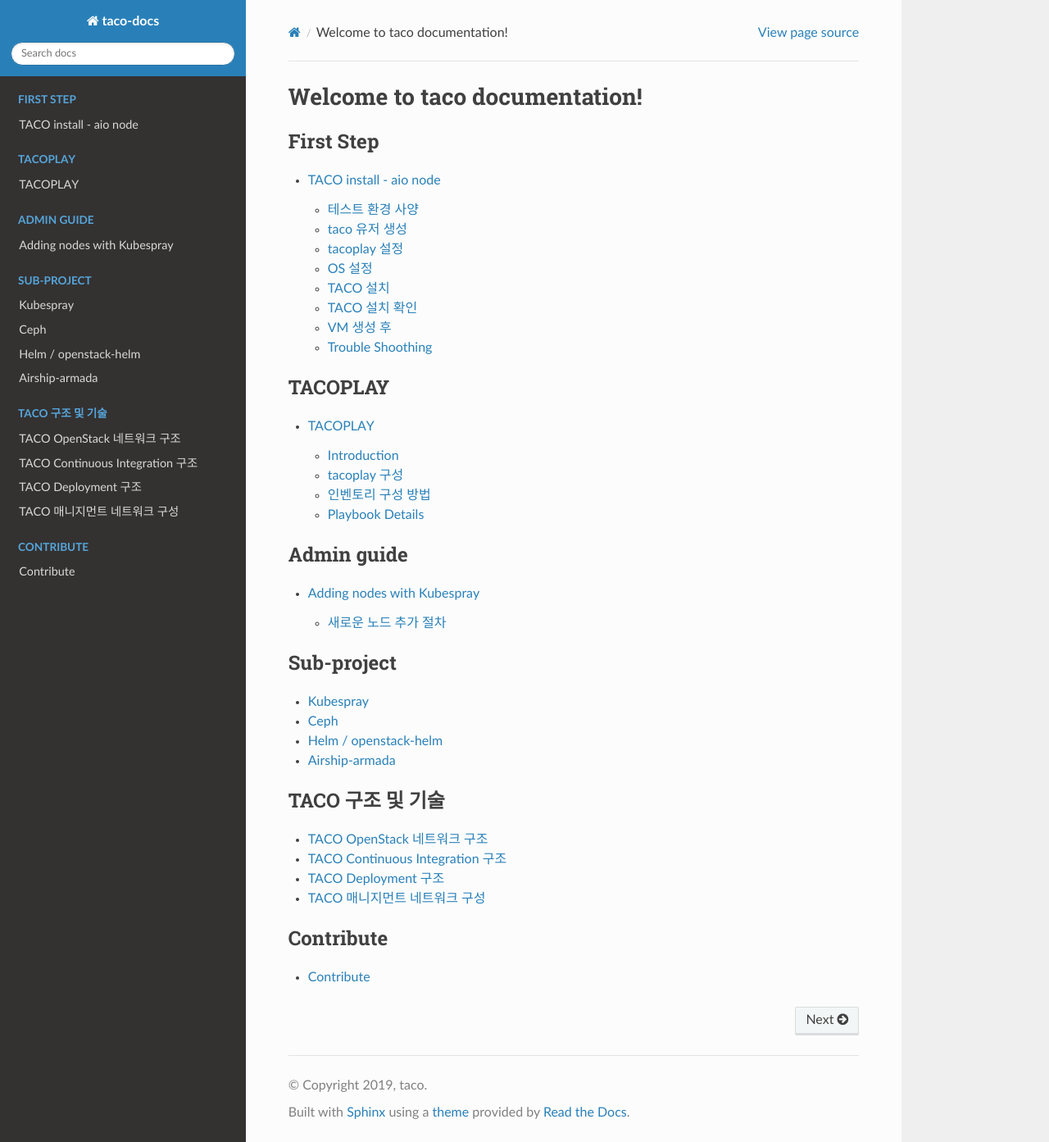
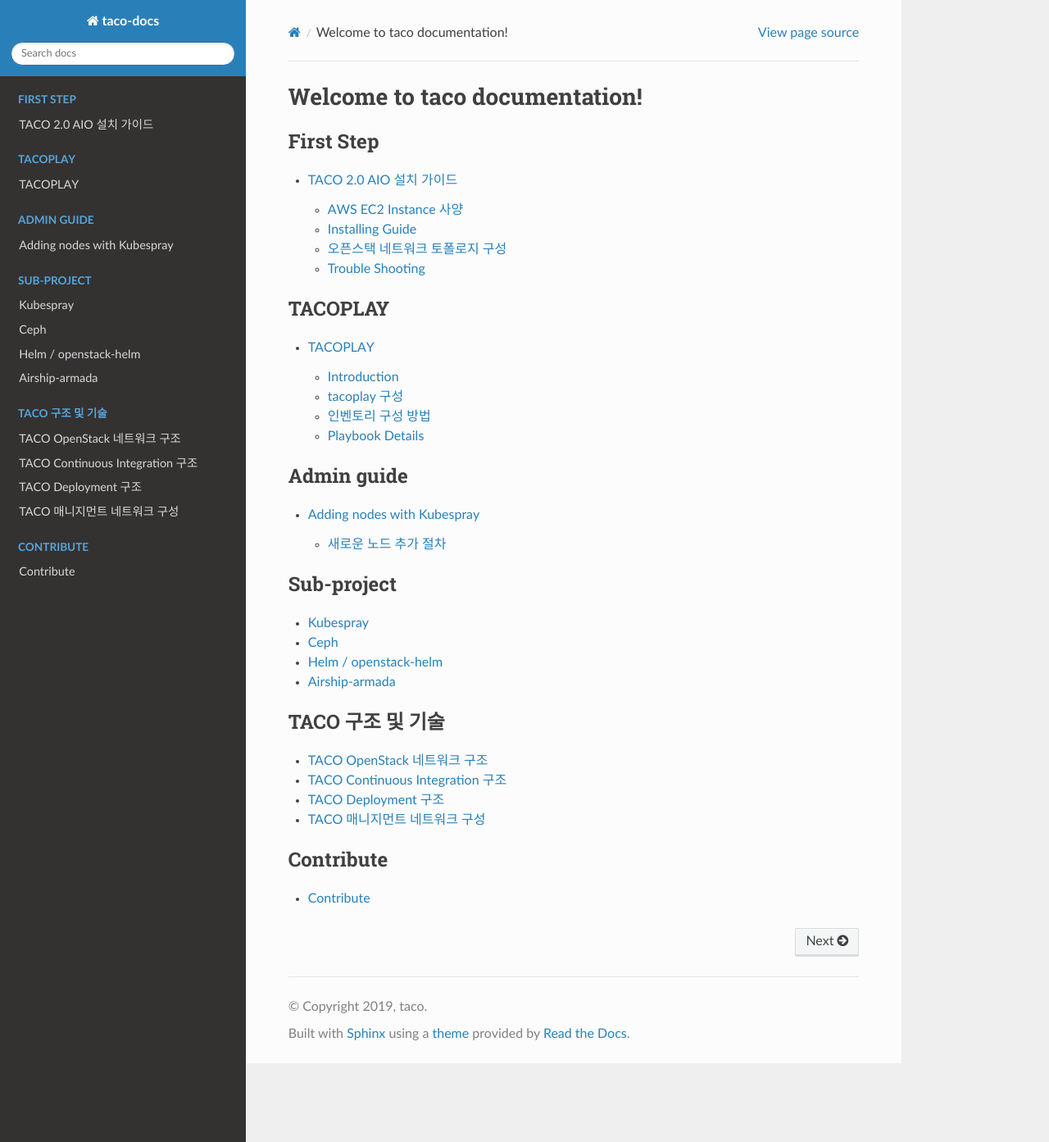
Before and after one commit to openinfradev/taco-docs, a Sphinx documentation site: the page built from docs/source/index.rst, in a window 1280 px wide and 1393 px high. Shown: the whole window at 82% size. Built offline with Sphinx 7.4.7 and the Read the Docs theme 2.0.0, drawn with Linux system fonts in a browser that asks for light colours; some of the changed lines change nothing that is shown.

Commit message:
taco-2.0

```diff
--- a/docs/source/intro/aio.rst
+++ b/docs/source/intro/aio.rst
@@ -1,318 +1,410 @@
-***********************
-TACO install - aio node
-***********************
+***************************
+TACO 2.0 AIO 설치 가이드
+***************************
 
-테스트 환경 사양
+이 매뉴얼은 AWS에서 생성한 EC2 환경을 기준으로 작성되었다.
+
+AWS EC2 Instance 사양
+=====================
+
+* OS : CentOS Linux 7.7.1908
+* Flavor : m5.2xlarge
+* vCPU : 8
+* MEM : 32G (24G 이상 권장)
+* Root Disk Volume : 200G
+* Additional Empty Volume : 50G
+* 외부 접근을 위해 개방할 포트 : 80, 30608, 31000
+
+Installing Guide
 ================
-
-이 매뉴얼은 다음 환경에서 테스트 한 것을 바탕으로 작성하였다.
-
-* Flavor : m1.3xlarge
-* VCPU:8
-* RAM: 24G
-* Disk: 160G
-* OS: CentOS-7-x86_64-GenericCloud-1901
-
-
-taco 유저 생성
-==============
-
-* 유저 생성
-
-ssh 접속 시 사용할 taco 유저를 생성하고 사용할 패스워드를 입력한다.
-
-.. code-block:: bash
-
-   $ sudo adduser taco
-   $ sudo passwd taco
-
-|
 
 * sudo 권한 설정
 
-taco 계정에 패스워드 없이 사용할 수 있는 sudo 권한을 부여한다.
+OS 설치시 기본으로 생성되는 centos 계정을 사용한다.
+
+centos 계정이 패스워드 없이 sudo를 사용할 수 있도록 아래와 같이 설정한다.
 
 .. code-block:: bash
 
    $ sudo visudo
    ## Allow root to run any commands anywhere
-   100 root    ALL=(ALL)       ALL
-   taco  ALL=(ALL) NOPASSWD: ALL
+   root    ALL=(ALL)       ALL
+   centos  ALL=(ALL:ALL) NOPASSWD: ALL
 
 |
 
-* sshd_config 수정
-
-외부에서 ID/Password 를 사용해 ssh 접속이 가능하도록 sshd-config 파일의 PasswordAuthentication yes 항목의 주석처리를 풀어준다.
+* 패키지 업데이트
 
 .. code-block:: bash
 
-   $ sudo vi /etc/ssh/sshd-config
-   # To disable tunneled clear text passwords, change to no here!
-   PasswordAuthentication yes
+   $ sudo yum update -y
+   $ sudo yum install -y bridge-utils epel-release python3 git
+   $ sudo yum update -y
 
 |
 
-* sshd 재시작 및 재접속
+* tacoplay 다운로드
 
-수정한 sshd_config를 읽어오기 위해 sshd 재시작 후 기존 계정을 exit 하고 taco계정으로 재접속한다.
+tacoplay는 taco를 설치하는 프로그램이다.
 
 .. code-block:: bash
 
-   $ sudo service sshd restart
-
-|
-|
-
-tacoplay 설정
-=============
-
-* Tacoplay 받아서 준비하기
-
-.. code-block:: bash
-
-   $ sudo yum install -y git selinux-policy-targeted bridge-utils epel-release
+   $ sudo su - centos
+   $ cd ~/
+   $ git clone -b tacoplay-2.0 --single-branch https://github.com/openinfradev/tacoplay.git
+   $ cd tacoplay/
    $ sudo yum install -y python-pip
-   $ sudo pip install --upgrade pip==9.0.3
-   $ git clone https://github.com/openinfradev/tacoplay.git
-   $ cd tacoplay/
-
-|
-
-* 하위 프로젝트들 fetch
-
-   * armada :  armada 설치에 필요한 소스
-   * ceph-ansible : ceph 설치에 사용되는 ansible playbook
-   * kubespray : kubernetes 설치에 사용되는 ansible playbook
-   * charts : kubernetes위에 openstack을 배포하는 데 필요한 helm chart
-
-.. code-block:: bash
-
+   $ sudo pip install --upgrade pip
+   $ sudo pip install -r requirements.txt --upgrade --ignore-installed
    $ ./fetch-sub-projects.sh
 
 |
 
-* ceph-ansible site.yml 생성
+* (오픈스택을 설치하는 경우) 브릿지 네트워크 구성
+
+K8s만 설치하는 경우 브릿지 네트워크 구성은 생략한다.
+
+네트워크 인터페이스가 1개 뿐인 경우를 전제로 한다.
+
+루트 계정에서 구성을 진행하며 명령어 앞에 # 은 루트 계정임을 의미한다.
 
 .. code-block:: bash
 
-   $ cp ceph-ansible/site.yml.sample ceph-ansible/site.yml
+   $ sudo su -
+   # cd /etc/sysconfig/network-scripts/
 
 |
 
-* extra-vars.yml 파일 설명
-
-ansible-playbook 실행 시 필요한 변수 값을 정의한다.
-
-| - monitor_interface, public_network, cluster_network, lvm_volumes 확인 후 적절한 값으로 수정
-
-ceph osd disk를 위하여 volume 2개를 새로 생성하고 vm과 연결해준다.
-lsblk 명령어를 통해 ceph에서 사용할 수 있는 디스크를 확인한다.
-
-.. figure:: _static/prd1.png
-
-ip a 명령어로 host의 ip주소를 확인한다.
-
-.. figure:: _static/prd2.png
-
-lsblk와 ip a 명령어를 통해 확인한 값들로 extra-vars.yml 파일의 monitor_interface, public_network, cluster_network, lvm_volumes를 변경
-
-이때 public_network, cluster_network 를 호스트 네트워크 대역에 맞추어 설정한다.
+default 이더넷 인터페이스명을 아래 명령어로 확인한다. AWS EC2 기준 인터페이스명은 "ens5" 이다.
 
 .. code-block:: bash
 
-   $ cd ~/tacoplay/inventory/sample/aio
-   $ vi extra-vars.yml
+   # ip a
+   ex) ens5
+|
 
-.. figure:: _static/prd3.png
+network-scripts 디렉토리의 ifcfg-(인터페이스명) 파일을 아래 내용과 같이 수정한다. ex) ifcfg-ens5
+
+.. code-block:: bash
+
+   # vi ifcfg-ens5
+   DEVICE=ens5
+   ONBOOT=yes
+   TYPE=Ethernet
+   BRIDGE=br-data
+   BOOTPROTO=none
+   NM_CONTROLLED=no
 
 |
 
-* armada-manifest.yaml 수정
+network-scripts 디렉토리에 ifcfg-br-data 파일을 생성하여 아래 내용을 저장한다.
 
+게이트웨이 주소는 "$ netstat -r" 명령어로 확인할 수 있다.
+
+host ip 주소는 "$ ip a" 명령어로 확인할 수 있다.(netstat -r 혹은 route 명령으로 두개 모두 확인할 수 있는지 확인하고 이미지 첨부 예정)
 
 .. code-block:: bash
 
-   $ cd ~/tacoplay/inventory/sample/aio
-   $ vi armada-manifest.yaml
+   # vi ifcfg-br-data
+   BOOTPROTO=none
+   DEFROUTE=yes
+   DEVICE=br-data
+   GATEWAY=(게이트웨이 주소)
+   IPADDR=(host ip 주소)
+   NETMASK=255.255.255.0
+   ONBOOT=yes
+   TYPE=Bridge
+   STP=no
+   NM_CONTROLLED=no
 
 |
 
-호스트의 네트워크 설정에 맞게 openstack에 사용할 인터페이스를 수정해 주어야 한다.
-
-neutron chart의 ``data.values.network.interface.tunnel`` 을 host가 사용하는 interface이름으로 변경한다.
-
-.. figure:: _static/prd4.png
-
-nova chart의 ``data.values.conf.hypervisor.host_interface`` 와 ``data.values.conf.libvirt.live_migration_interface`` 도 host의 interface 이름으로 변경한다.
-
-.. figure:: _static/prd5.png
-
-모든 차트의 source 디렉토리 위치가 예시 파일로 주어진 armada-manifest.yaml에서는 /home/centos/tacoplay/...로 되어있다. 이를 자신의 환경에서 tacoplay가 설치되어 있는 경로로 수정 한다.
+설정한 내용을 적용한다.
 
 .. code-block:: bash
 
-   $ cd ~/tacoplay/inventory/sample/aio
-   $ vi armada-manifest.yaml
-
-ex)
-
-.. figure:: _static/pwd.png
+   # systemctl restart network
+   # brctl addbr br-data
+   # brctl addif br-data ens5
+   # ip link add veth0 type veth peer name veth1
+   # ip link set veth0 up
+   # ip link set veth1 up
 
 |
-|
 
-OS 설정
-=======
-
-* 호스트 파일 설정
-
-/etc/hosts 파일에서 127.0.0.1 ip에 taco-aio를 추가한다.
+"$ ip a"명령어로 ens5의 MAC address를 확인하여 아래 명령을 수행한다.
 
 .. code-block:: bash
 
-   $ sudo vi /etc/hosts
-   ## TACO ClusterInfo
-   127.0.0.1 taco-aio localhost localhost.localdomain localhost4 localhost4.localdomain4
+   # brctl addif br-data veth1;ifconfig br-data hw ether (ens5의 MAC address)
+   ex) MAC address가 02:ae:fa:xx:88:00이라면, # brctl addif br-data veth1;ifconfig br-data hw ether 02:ae:fa:xx:88:00
 
 |
-|
 
-TACO 설치
-=========
-
-* TACO playbook 실행에 필요한 패키지 설치
+오픈스택을 위한 브릿지 네트워크 설정을 마치고 centos 계정으로 전환한다.
 
 .. code-block:: bash
 
-   cd ~/tacoplay
-   sudo pip install -r ceph-ansible/requirements.txt
-   sudo pip install -r kubespray/requirements.txt --upgrade
-   sudo pip install -r requirements.txt --upgrade
+   # su - centos
 
 |
 
-* Taco 설치
+* 인벤토리 설정(오픈스택을 설치하는 경우)
+
+설정에 필요한 host_ip_대역은 다음과 같이 확인한다.
 
 .. code-block:: bash
 
-   $ cd ~/tacoplay
-   $ ansible-playbook -b -i inventory/sample/aio/hosts.ini -e @inventory/sample/aio/extra-vars.yml site.yml
-
-
-| ansible-playbook 옵션 설명
-| -i : 사용할 inventory 파일 지정
-| -e : 실행시간에 변수 값 전달
-
+   $ ip a
+   ex) 확인된 ip가 101.101.101.11/24 라면 host_ip_대역은 101.101.101.0/24 이다.
 
 |
-|
 
-TACO 설치 확인
-==============
-
-* pod 확인
+설정에 필요한 additional_empty_volume은 다음과 같이 확인한다.
 
 .. code-block:: bash
 
-   $ kubectl get pods -n openstack   <- pod 상태 확인
-   $ watch 'kubectl get pods -n openstack'   <- watch 명령어를 통해 pod의 상태를 실시간으로 확인
-   $ watch 'kubectl get pods -n openstack | grep -v Com'   <- Completed 된 상태의 pod를 제외하고 실시간으로 확인
-
-다음 사진과 같이 pod가 다 뜨게 되면 taco설치가 완료되었다. (kubectl get pods -n openstack | grep -v Com 실행결과)
-
-.. figure:: _static/getpod.png
+   $ lsblk
+   ex) nvme1n1
 
 |
 
-* horizon 접속
+샘플 extra-vars.yml 파일에서 아래와 같이 5가지 항목을 수정한다.
 
-http://IP:31000    <-배정받은 machine의 ip를 넣어준다.
+.. code-block:: bash
 
-.. figure:: _static/horizon.png
-
-| domain : default
-| id : admin
-| pw : password
+   $ vi ~/tacoplay/inventory/sample/extra-vars.yml
+   taco_apps: ["openstack"]
+   monitor_interface: br-data
+   public_network: host_ip_대역(ex. 101.101.101.0/24)
+   cluster_network: host_ip_대역(ex. 101.101.101.0/24)
+   lvm_volumes:
+     - data: /dev/addtional_empty_volum (ex. /dev/nvme1n1)
 
 |
 
-* Network 설정
+샘플 openstack-manifest.yaml 파일에서 아래와 같이 3가지 항목을 수정한다.
 
 .. code-block:: bash
 
-   #!/bin/bash
-   sudo ip addr add 10.10.10.1/24 dev br-ex
-   sudo ip link set br-ex up
-   sudo iptables -A FORWARD -o br-ex -j ACCEPT
-   sudo iptables -A FORWARD -o eth0 -j ACCEPT
-   sudo iptables -t nat -A POSTROUTING -o eth0 -j MASQUERADE
+   $ vi ~/tacoplay/inventory/sample/openstack-manifest.yaml
+   1138             physical_interface_mappings: "provider:veth0"
+   1320         host_interface: br-data
+   1322         live_migration_interface: br-data
 
 |
 
-* Openstack 설치 검증
+* 인벤토리 설정(K8s만 설치하는 경우)
+
+설정에 필요한 host_ip_대역은 다음과 같이 확인한다.
 
 .. code-block:: bash
 
-   $ cd ~/tacoplay
-   $ scripts/taco-test.sh
-
-
-| 위의 script를 수행하면 다음과 같은 task들을 수행하여 Openstack이 정상 동작하는지 검증하게 된다.
-| - (가상) Network 및 Router 생성
-| - Cirros Image upload
-| - SecurityGroup 생성
-| - Keypair Import
-| - VM 생성 후 floating IP 추가
-| - Volume 생성 후 VM에 추가
+   $ ip a
+   ex) 확인된 ip가 101.101.101.11/24 라면 host_ip_대역은 101.101.101.0/24 이다.
 
 |
-|
 
-VM 생성 후
-==========
-
-* 생성된 VM 확인하기
-
-다음과 같은 명령어를 통해 taco-test 스크립트를 돌려 생성된 VM을 확인할 수 있다. 결과 Networks 란에서 생성된 VM 의 ip 주소를 확인한다.
+설정에 필요한 additional_empty_volume은 다음과 같이 확인한다.
 
 .. code-block:: bash
 
-   $ openstack server list
-
-   > 결과
-   +--------------------------------------+------+--------+------------------------------------+--------------+---------+
-   | ID                                   | Name | Status | Networks                           | Image        | Flavor  |
-   +--------------------------------------+------+--------+------------------------------------+--------------+---------+
-   | 4dd41f3c-f230-4100-aaaf-3c58cc942463 | test | ACTIVE | private-net=172.30.1.7, 10.10.10.3 | Cirros-0.4.0 | m1.tiny |
-   +--------------------------------------+------+--------+------------------------------------+--------------+---------+
+   $ lsblk
+   ex) nvme1n1
 
 |
 
-* 생성된 VM에 접속, 외부 통신 확인
-
-ssh로 VM 에 접속 후, 네트워크 접속 상태를 확인하기 위해 ping 테스트를 수행한다.
+샘플 extra-vars.yml 파일에서 아래와 같이 5가지 항목을 수정한다.
 
 .. code-block:: bash
 
-   [root@taco-aio ~]# ssh cirros@10.10.10.3    #생성된 VM의 ip주소를 넣는다.
-   $ ping 8.8.8.8
-   PING 8.8.8.8 (8.8.8.8): 56 data bytes
-   64 bytes from 8.8.8.8: seq=0 ttl=53 time=1.638 ms
-   64 bytes from 8.8.8.8: seq=1 ttl=53 time=1.498 ms
-   64 bytes from 8.8.8.8: seq=2 ttl=53 time=1.147 ms
-   64 bytes from 8.8.8.8: seq=3 ttl=53 time=1.135 ms
-   64 bytes from 8.8.8.8: seq=4 ttl=53 time=1.237 ms
+   $ vi ~/tacoplay/inventory/sample/extra-vars.yml
+   taco_apps: [""]
+   monitor_interface: ens5
+   public_network: host_ip_대역(ex. 101.101.101.0/24)
+   cluster_network: host_ip_대역(ex. 101.101.101.0/24)
+   lvm_volumes:
+     - data: /dev/addtional_empty_volum (ex. /dev/nvme1n1)
 
-|
 |
 
 
-Trouble Shoothing
-=================
+* tacoplay 실행
 
-* Missing value auth-url required for auth plugin password
+위의 설정을 모두 했다면 한 번에 모든 구성을 배포해도 되지만, 이슈 발생을 대비하여 ceph - k8s - openstack 순서로 배포한다.
 
 .. code-block:: bash
 
-   $ . tacoplay/scripts/adminrc
+   $ cd ~/tacoplay/
+   ##1. ceph 배포
+   $ ansible-playbook -b -i inventory/sample/hosts.ini -e @inventory/sample/extra-vars.yml site.yml --tags setup-os,ceph,ceph-post-install --skip-tags k8s,lma,openstack,deploy
+
+|
+
+"$ ceph status" 명령을 통해 ceph이 잘 배포되었는지 확인하고, K8s를 배포한다.
+
+.. code-block:: bash
+
+   ##2. K8s 배포
+   $ ansible-playbook -b -i inventory/sample/hosts.ini -e @inventory/sample/extra-vars.yml site.yml --tags ceph-post-install,k8s --skip-tags setup-os,ceph,lma,openstack,deploy
+
+|
+
+"$ kubectl get pods -n kube-system" 명령을 통해 K8s가 잘 배포되었는지 확인한다. 오픈스택을 설치하는 경우 이어서 오픈스택을 배포한다.
+
+.. code-block:: bash
+
+   ##3. 오픈스택 배포
+   $ ansible-playbook -b -i inventory/sample/hosts.ini -e @inventory/sample/extra-vars.yml site.yml --skip-tags setup-os,ceph,lma,k8s
+
+|
+
+ansible-playbook이 성공적으로 종료되었다면 <host_ip>:31000 으로 웹 접속하여 openstack를 사용할 수 있다.
+(로그인 정보: default / admin / password)
+
+
+테스트 환경 사양에 따라 배포 완료 시간이 40분에서 2시간까지 달라질 수 있다. 오픈스택 배포 중인 경우 별도의 터미널에 watch 명령을 사용하여 Completed나 Running 상태가 아닌 파드들을 모니터링할 수 있다.
+
+.. code-block:: bash
+
+   $ watch 'kubectl get pods -n openstack | grep -v Comp | grep -v Runn'
+
+|
+
+* ansible 로그 확인 방법
+1. /tmp/ansible.log를 확인한다.
+2. ansible-playbook 명령시 -vvvv 옵션을 추가하면 더 구체적인 로그가 기록된다.
+3. ansible-playbook 명령시 > example_ansible_log_0 옵션을 추가하면 로그가 터미널에 출력되지 않고 파일에 기록된다. "$ tail -f example_ansible_log_0"로 모니터링 할 수 있다.
+
+* K8s 배포 확인 방법
+1. kube-system 네임스페이스를 갖는 K8s 리소스들이 잘 작동중인지 확인한다.
+
+.. code-block:: bash
+
+   $ kubectl get pods -n kube-system
+   $ kubectl get services -n kube-system
+   $ kubectl get deployments -n kube-system
+
+|
+
+* 오픈스택 배포 확인 방법
+1. /tmp/openstack-deployment.log를 확인한다.
+2. openstack 네임스페이스를 갖는 K8s 리소스들이 잘 작동중인지 확인한다.
+
+.. code-block:: bash
+
+   $ kubectl get pods -n openstack
+   $ kubectl get pods -n openstack | grep -v Comp | grep -v Runn
+
+|
+
+3. helm chart가 정상적으로 배포되었는지 확인한다.
+
+.. code-block:: bash
+
+   $ helm list -a
+
+|
+
+오픈스택 네트워크 토폴로지 구성
+=====================
+
+* provider/private network 구성 및 라우팅
+
+To Be Added
+
+
+Trouble Shooting
+================
+
+* 오픈스택 파드가 정상적이지 못한 경우 확인 방법
+
+1. helm 설치가 정상적인지 확인한다. helm의 설치는 tacoplay/kubespray/roles/kubernetes-apps/helm/tasks/main.yml 에서 진행된다.
+
+.. code-block:: bash
+
+   $ helm version
+   Client: &version.Version{SemVer:"v2.16.1", GitCommit:"bbdfe5e7803a12bbdf97e94cd847859890cf4050", GitTreeState:"clean"}
+   Server: &version.Version{SemVer:"v2.16.1", GitCommit:"bbdfe5e7803a12bbdf97e94cd847859890cf4050", GitTreeState:"clean"}
+
+|
+
+2. 문제가 생긴 파드의 events 및 log를 살핀다.
+
+.. code-block:: bash
+
+   $ kubectl get pods -n openstack #문제가 생긴 pod의 이름을 확인한다.
+   $ kubectl describe pods -n openstack example_pod_name
+   $ kubectl logs -n openstack example_pod_name
+
+|
+
+* K8s의 deployment 설정이 변경되어 반영이 필요한 경우
+
+.. code-block:: bash
+
+   $ kubectl get deploy -n openstack ## 재배포를 원하는 deployment명 확인
+   $ kubectl scale deploy -n openstack example_deploy_name --replicas=0
+   $ kubectl scale deploy -n openstack example_deploy_name --replicas=1
+
+|
+
+* 오픈스택 파드 중 문제가 된 차트를 지우고 재배포 하는 방법
+
+배포되는 오픈스택 helm charts는 네 개의 그룹으로 이루어져 아래와 같이 순차적으로 배포된다.
+
+.. code-block:: bash
+
+   ## Chart_Group : openstack-infra
+   ceph-provisioners
+   ingress
+   memcached
+   rabbitmq
+   mariadb
+
+   ## Chart_Group : openstack-base
+   keystone
+   glance
+   cinder
+
+   ## Chart_Group : openstack-compute-kit
+   libvirt
+   openvswitch
+   nova
+   neutron
+
+   ## Chart_Group : openstack-addon
+   horizon
+   heat
+
+|
+
+같은 chart_group 내에 있는 차트들은 서로 디펜던시를 갖기 때문에 문제가 된 차트를 지우고 새로 배포하기 위해선 해당 차트가 속한 그룹 이후에 설치되는 모든 차트를 지워야 한다.
+
+.. code-block:: bash
+
+   $ kubectl get pods -n openstack ## 문제가 된 파드가 어떤 차트에 속하는지 확인한다. ex) nova
+   $ helm list -a ## 지워야할 helm chart의 이름을 확인한다. ex) single-nova
+   $ helm delete single-libvirt single-openvswitch single-nova single-neutron single-horizon single-heat --purge ## nova에서 문제가 생겼다면 nova를 포함하는 차트 그룹 이후의 모든 차트를 삭제해준다.
+
+|
+
+openstack-manifest.yaml을 위에서 삭제한 Chart_Group만 배포되도록 아래와 같이 수정하고 ansible을 실행한다.
+
+.. code-block:: bash
+
+   ex) infra와 base 차트 그룹은 설치가 되어 있는 경우
+   $ vi ~/tacoplay/inventory/sample/openstack-manifest.yaml
+   849   chart_groups:
+   850   #- openstack-infra ## 설치하지 않도록 #으로 주석처리한다.
+   851   #- openstack-base  ## 설치하지 않도록 #으로 주석처리한다.
+   852   - openstack-compute-kit
+   853   - openstack-addon
+
+   $ ansible-playbook -b -i inventory/sample/hosts.ini -e @inventory/sample/extra-vars.yml site.yml --skip-tags setup-os,ceph,lma,k8s
+
+|
+
+* horizon 파드가 ready 상태가 되지 못하고 restart가 반복될 때
+
+To Be Added
```
